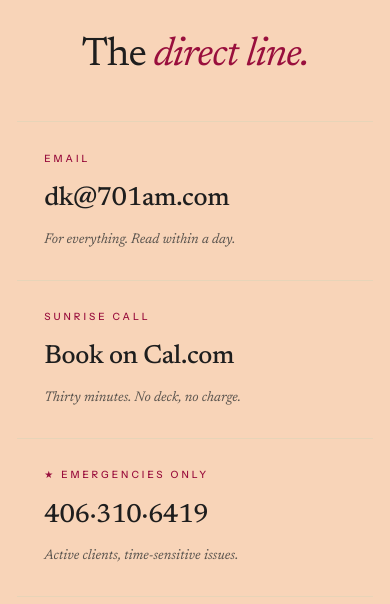
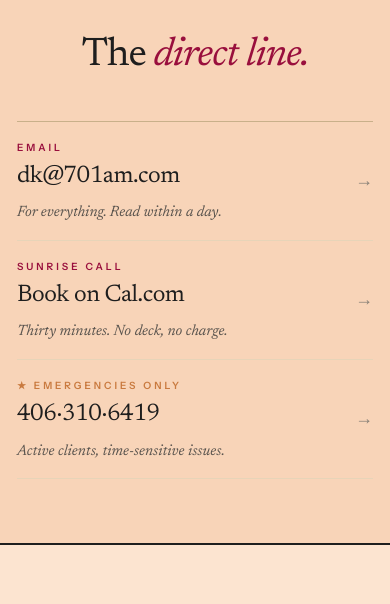
Before and after one commit to 701am/701amcom, an Astro site: page /contact in a window 390 px wide. Shown: the part 2773-3377 px from the top of the page. Built offline with nearby package versions, Linux system fonts and the light colour scheme; Astro itself is replaced by a stand-in of ours.

Commit message:
Update contact.astro

```diff
--- a/src/pages/contact.astro
+++ b/src/pages/contact.astro
@@ -41,7 +41,7 @@ import BaseLayout from '../layouts/BaseLayout.astro';
           <p class="contact-card-p">
             The Legend-Maker scroll — the same method we use in the office, written down, sent to your inbox. <em>How to find the angle. How to write the pitch. How to earn the placement.</em> No fee. No funnel. Just the work.
           </p>
-          <a class="btn-link" href="mailto:dk@701am.com?subject=Send%20me%20the%20scroll">
+          <a class="btn-link" href="/legend-maker">
             Send me the scroll
             <span class="arrow" aria-hidden="true">↓</span>
           </a>
@@ -156,19 +156,22 @@ import BaseLayout from '../layouts/BaseLayout.astro';
 
       <div class="direct-methods">
         <a class="direct-method" href="mailto:dk@701am.com">
-          <div class="direct-method-label">Email</div>
-          <div class="direct-method-value">dk@701am.com</div>
-          <div class="direct-method-sub">For everything. Read within a day.</div>
+          <span class="direct-method-label">Email</span>
+          <span class="direct-method-value">dk@701am.com</span>
+          <span class="direct-method-sub">For everything. Read within a day.</span>
+          <span class="direct-method-chevron" aria-hidden="true">→</span>
         </a>
         <a class="direct-method" href="https://cal.com/davidkrug/discovery">
-          <div class="direct-method-label">Sunrise call</div>
-          <div class="direct-method-value">Book on Cal.com</div>
-          <div class="direct-method-sub">Thirty minutes. No deck, no charge.</div>
+          <span class="direct-method-label">Sunrise call</span>
+          <span class="direct-method-value">Book on Cal.com</span>
+          <span class="direct-method-sub">Thirty minutes. No deck, no charge.</span>
+          <span class="direct-method-chevron" aria-hidden="true">→</span>
         </a>
         <a class="direct-method direct-method-urgent" href="tel:+14063106419">
-          <div class="direct-method-label">★ Emergencies only</div>
-          <div class="direct-method-value">406&middot;310&middot;6419</div>
-          <div class="direct-method-sub">Active clients, time-sensitive issues.</div>
+          <span class="direct-method-label">★ Emergencies only</span>
+          <span class="direct-method-value">406&middot;310&middot;6419</span>
+          <span class="direct-method-sub">Active clients, time-sensitive issues.</span>
+          <span class="direct-method-chevron" aria-hidden="true">→</span>
         </a>
       </div>
     </div>
@@ -412,67 +415,103 @@ import BaseLayout from '../layouts/BaseLayout.astro';
     margin: 0;
   }
 
-  /* Direct methods */
+  /* Direct methods — vertical stack, editorial line items */
   .direct-methods {
-    display: grid;
-    grid-template-columns: repeat(3, 1fr);
-    gap: 0;
-    max-width: var(--measure-wide);
+    max-width: var(--measure);
     margin: var(--x1) auto 0;
-    border-top: 1px solid var(--rule);
+    border-top: 1px solid var(--rule-strong);
   }
   .direct-method {
-    display: block;
-    padding: var(--x2);
+    display: grid;
+    grid-template-columns: 11rem 1fr auto;
+    gap: var(--x3);
+    align-items: baseline;
+    padding: var(--x2) 0;
     text-decoration: none;
     color: inherit;
-    border-right: 1px solid var(--rule);
     border-bottom: 1px solid var(--rule);
-    transition: background 0.2s;
+    transition: padding 0.25s ease, background 0.2s ease;
   }
-  .direct-method:last-child { border-right: none; }
-  .direct-method:hover { background: var(--paper-soft); }
+  .direct-method:hover {
+    padding-left: var(--x4);
+    padding-right: var(--x4);
+    background: var(--paper-soft);
+  }
   .direct-method:hover .direct-method-value { color: var(--claret); }
+  .direct-method:hover .direct-method-chevron {
+    color: var(--claret);
+    transform: translateX(4px);
+  }
   .direct-method-label {
     font-family: 'Instrument Sans', sans-serif;
     font-size: 10px;
     letter-spacing: 0.30em;
     color: var(--claret);
     text-transform: uppercase;
-    margin-bottom: var(--x4);
-    font-weight: 500;
+    font-weight: 600;
+    align-self: center;
   }
   .direct-method-value {
+    display: block;
     font-family: 'Newsreader', Georgia, serif;
-    font-size: var(--f4-size);
-    font-weight: 500;
+    font-size: clamp(1.5rem, 3.2vw, 2rem);
+    font-weight: 400;
     color: var(--ink);
+    letter-spacing: -0.018em;
+    line-height: 1.1;
     margin-bottom: var(--x5);
-    letter-spacing: -0.012em;
-    transition: color 0.2s;
+    transition: color 0.2s ease;
   }
   .direct-method-sub {
+    display: block;
     font-family: 'Newsreader', Georgia, serif;
     font-style: italic;
-    font-size: 14px;
+    font-size: 15px;
+    line-height: 1.4;
     color: var(--ink-faint);
   }
+  .direct-method-chevron {
+    font-family: 'Instrument Sans', sans-serif;
+    font-size: 18px;
+    color: var(--ink-fainter);
+    align-self: center;
+    transition: color 0.2s ease, transform 0.2s ease;
+  }
 
-  /* Urgent variant — emergencies only card */
-  .direct-method-urgent .direct-method-label {
-    color: var(--claret);
-  }
-  .direct-method-urgent:hover {
-    background: rgba(142, 58, 58, 0.08);
-  }
-  .direct-method-urgent:hover .direct-method-value {
-    color: var(--coral);
+  /* Urgent variant — emergency card */
+  .direct-method-urgent .direct-method-label { color: var(--coral); }
+  .direct-method-urgent:hover .direct-method-value { color: var(--coral); }
+  .direct-method-urgent:hover .direct-method-chevron { color: var(--coral); }
+
+  @media (max-width: 720px) {
+    .direct-method {
+      grid-template-columns: 1fr auto;
+      grid-template-rows: auto auto;
+      gap: var(--x5) var(--x3);
+      padding: var(--x3) 0;
+    }
+    .direct-method-label {
+      grid-column: 1 / -1;
+      grid-row: 1;
+      margin-bottom: 0;
+    }
+    .direct-method-value,
+    .direct-method-sub {
+      grid-column: 1;
+    }
+    .direct-method-chevron {
+      grid-column: 2;
+      grid-row: 2;
+      align-self: end;
+    }
+    .direct-method:hover {
+      padding-left: var(--x3);
+      padding-right: var(--x3);
+    }
   }
 
   @media (max-width: 900px) {
     .contact-cards { grid-template-columns: 1fr; gap: var(--x3); }
-    .direct-methods { grid-template-columns: 1fr; }
-    .direct-method { border-right: none; }
   }
   @media (max-width: 720px) {
     .contact-row { grid-template-columns: 1fr; }
```
